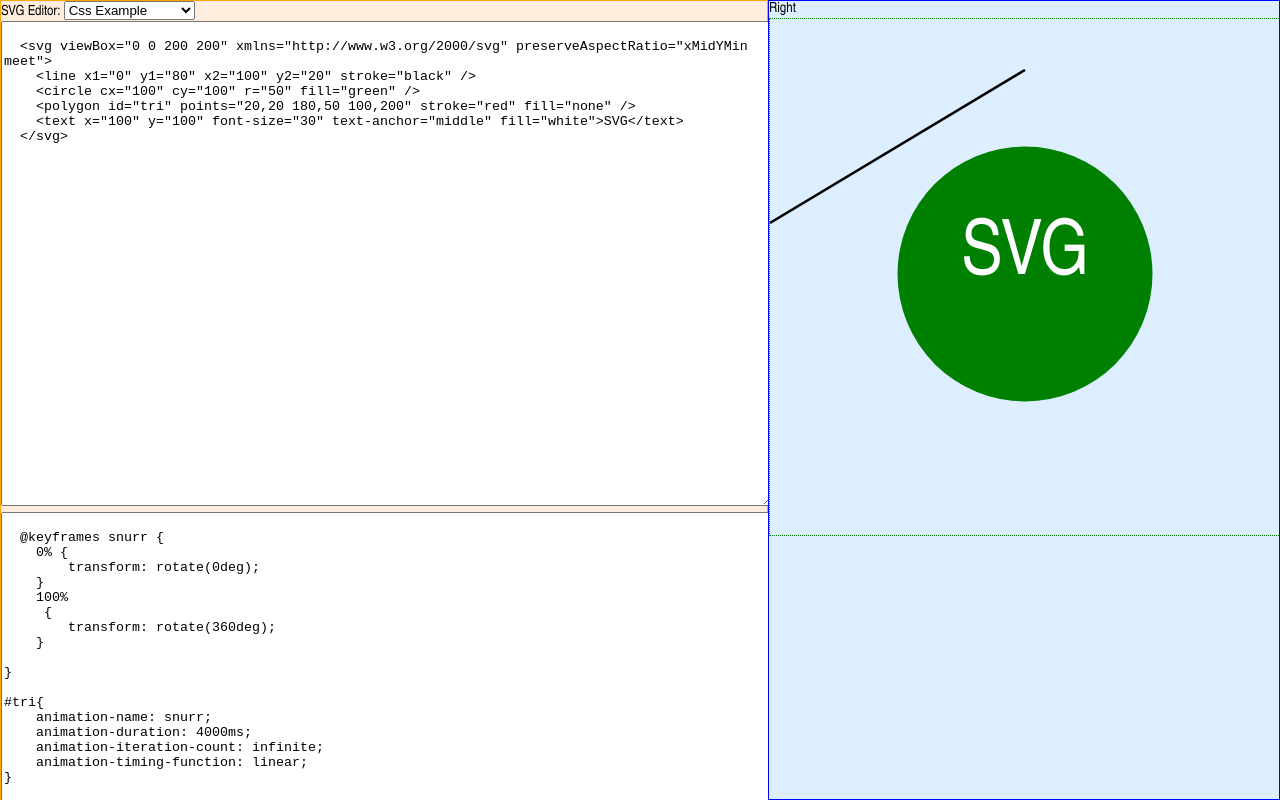
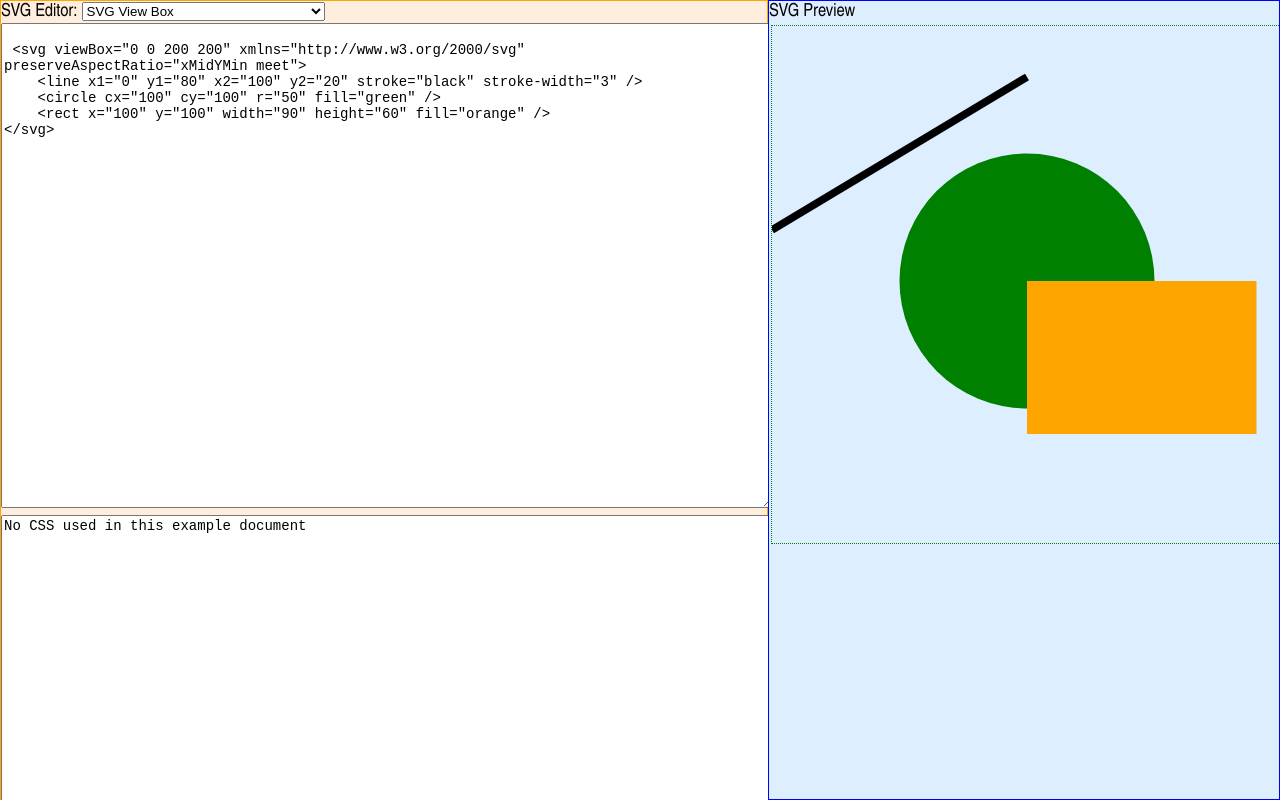
Before and after one commit to HGustavs/SVG-Demo, a plain HTML site: page index.html in a window 1280 px wide. Drawn offline with Linux system fonts and the light colour scheme.

Commit message:
Updated SVG Data

```diff
--- a/index.html
+++ b/index.html
@@ -9,6 +9,10 @@
     <style>
       body{
           font-family:Arial Narrow;
+          font-size:18px;
+      }
+
+      textarea{
           font-size:14px;
       }
 
@@ -45,6 +49,7 @@
       #content{
         width:100%;
         border:1px dotted green;
+        margin:2px;
       }
     </style>
     <style id="animStyle"></style>
@@ -105,7 +110,7 @@
       <textarea id="styleed" oninput="processStyleContent()"></textarea>
     </div>
     <div id="rightpane">
-      Right
+      SVG Preview
       <div id="content"></div>
     </div>
   </body>
--- a/svgdata.js
+++ b/svgdata.js
@@ -1,6 +1,67 @@
 var svgdata=[
   {
-    name:"Css Example",
+    name:"SVG View Box",
+    kind:0,
+    content:`
+ <svg viewBox="0 0 200 200" xmlns="http://www.w3.org/2000/svg" preserveAspectRatio="xMidYMin meet">
+    <line x1="0" y1="80" x2="100" y2="20" stroke="black" stroke-width="3" />
+    <circle cx="100" cy="100" r="50" fill="green" />
+    <rect x="100" y="100" width="90" height="60" fill="orange" />
+</svg>
+`,
+},
+  {
+    name:"SVG Primitives",
+    kind:0,
+    content:`
+<svg viewBox="0 0 200 200" xmlns="http://www.w3.org/2000/svg" preserveAspectRatio="xMidYMin meet">
+    <line x1="0" y1="80" x2="100" y2="20" stroke="black" stroke-width="3" />
+    <circle cx="100" cy="100" r="50" fill="green" />
+    <polygon points="20,20 180,50 100,200" stroke="red" fill="none" stroke-width="1" />
+    <text x="100" y="100" font-size="30" text-anchor="middle" fill="white">SVG</text>
+</svg>
+`,
+},
+{
+  name:"SVG Interface",
+  kind:0,
+  content:`
+<svg viewBox="0 0 200 200" xmlns="http://www.w3.org/2000/svg" preserveAspectRatio="xMidYMin meet">
+  <line x1="0" y1="80" x2="100" y2="20" stroke="black" />
+  <g onclick="alert('Hello 1!')">
+      <rect x="0" y="100" width="75" height="40" rx="5" fill="orange" />
+      <text x="35" y="124" font-size="15" text-anchor="middle" fill="white">Knapp!</text>
+  </g>
+  <g onclick="alert('Hello 2!')">
+      <rect x="120" y="155" width="75" height="40" rx="5" fill="orange" />
+      <text x="158" y="180" font-size="15" text-anchor="middle" fill="white">Knapp!</text>
+  </g>
+  <path d="M27.73,22.59L42.11,8.21c1.42-1.42,1.42-3.72,0-5.14c-1.42-1.42-3.72-1.42-5.14,0L22.59,17.45L8.21,3.07
+	c-1.42-1.42-3.72-1.42-5.14,0c-1.42,1.42-1.42,3.72,0,5.14l14.38,14.38L3.07,36.97c-1.42,1.42-1.42,3.72,0,5.14
+	c0.71,0.71,1.64,1.07,2.57,1.07c0.93,0,1.86-0.35,2.57-1.07l14.38-14.38l14.38,14.38c0.71,0.71,1.64,1.07,2.57,1.07
+	c0.93,0,1.86-0.36,2.57-1.07c1.42-1.42,1.42-3.72,0-5.14L27.73,22.59z" onclick="alert('Close!')" />
+</svg>
+`,
+},
+{
+    name:"SVG Properties",
+    kind:0,
+    content:`
+<svg viewBox="0 0 200 200" xmlns="http://www.w3.org/2000/svg" preserveAspectRatio="xMidYMin meet">
+    <defs>
+      <linearGradient id="Gradient1" x1="0" x2="0" y1="0" y2="1">
+        <stop offset="0%" stop-color="red"/>
+        <stop offset="50%" stop-color="black" />
+        <stop offset="60%" stop-color="blue"/>
+      </linearGradient>
+    </defs>
+    <rect id="r1" x="20" y="20" width="160" height="160" stroke="#000000" fill="url(#Gradient1)" />
+    <circle cx="100" cy="100" r="50" fill="url(#Gradient1)" stroke="green" stroke-width="4" stroke-width="3.0" />
+  </svg>
+  `
+  },
+  {
+    name:"Svg Transformations Origo",
     kind:1,
     content:`
   <svg viewBox="0 0 200 200" xmlns="http://www.w3.org/2000/svg" preserveAspectRatio="xMidYMin meet">
@@ -12,14 +73,12 @@ var svgdata=[
   `,
   style:`
   @keyframes snurr {
-    0% {
+    0%{
         transform: rotate(0deg);
     }
-    100%
-     {
+    100%{
         transform: rotate(360deg);
     }
-
 }
 
 #tri{
@@ -28,36 +87,78 @@ var svgdata=[
     animation-iteration-count: infinite;
     animation-timing-function: linear;
 }
-
   `
   },
   {
-      name:"SVG Basics",
-      kind:0,
-      content:`
- <svg viewBox="0 0 200 200" xmlns="http://www.w3.org/2000/svg" preserveAspectRatio="xMidYMin meet">
-      <line x1="0" y1="80" x2="100" y2="20" stroke="black" />
-      <circle cx="100" cy="100" r="50" fill="green" />
-      <polygon points="20,20 180,50 100,200" stroke="red" fill="none" />
-      <text x="100" y="100" font-size="30" text-anchor="middle" fill="white">SVG</text>
-  </svg>
-`,
-  },
-  {
-    name:"Viewbox Centered",
-    kind:0,
+    name:"Svg Transformations Viewbox Moved",
+    kind:1,
     content:`
 <svg viewBox="-100 -100 200 200" xmlns="http://www.w3.org/2000/svg" preserveAspectRatio="xMidYMin meet">
     <line x1="-20" y1="-20" x2="20" y2="20" stroke="black" />
     <line x1="20" y1="-20" x2="-20" y2="20" stroke="black" />
 
     <circle cx="100" cy="100" r="50" fill="green" />
-    <polygon points="-80,-80 80,0 20,100" stroke="red" fill="none" />
-    <text x="100" y="100" font-size="30" text-anchor="middle" fill="white">SVG</text>
+    <g id="tri">
+        <polygon points="-80,-80 80,0 20,100" stroke="red" fill="none" />
+        <text x="0" y="0" font-size="30" text-anchor="middle" fill="white">SVG</text>
+    </g>
 </svg>
 
 `,
+style:`
+@keyframes snurr {
+  0% {
+      transform: rotate(0deg);
+  }
+  100%
+   {
+      transform: rotate(360deg);
+  }
+
 }
+
+#tri{
+  animation-name: snurr;
+  animation-duration: 4000ms;
+  animation-iteration-count: infinite;
+  animation-timing-function: linear;
+}
+`},
+{
+  name:"Svg Rocket",
+  kind:1,
+  content:`
+  <svg viewBox="-100 -100 200 200" xmlns="http://www.w3.org/2000/svg" preserveAspectRatio="xMidYMin meet">
+  <g id="rocket">
+  <polygon fill="#A01010" stroke="#000000" stroke-width="1.5" stroke-miterlimit="10" points="-20,100 -30,0 -20,-40 0,-70 20,-40 30,0 20,100 -20,100 " />
+  <polygon fill="#C02020" stroke="#000000" stroke-width="1.5" stroke-miterlimit="10" points="-30,100 -30,70 -20,50 -20,80 " />
+  <polygon fill="#800000" stroke="#000000" stroke-width="1.5" stroke-miterlimit="10" points=" 30,100  30,70  20,50  20,80 " />     <circle fill="#A01010"  stroke="#000000" fill-rule="evenodd" clip-rule="evenodd" cx="0" cy="0" r="20" stroke-width="1.5" />
+   <circle fill="#30A0B0"  stroke="#000000" fill-rule="evenodd" clip-rule="evenodd" cx="0" cy="0" r="15" stroke-width="1.5" />
+  <g id="flame">
+    <polygon fill="#F08012" points="5,100 -5,100 -15,120 0,140 15,120 5,100 " />
+    <polygon fill="#F8AF2A" points="3,100 -3,100 -8,120 0,130 8,120 3,100 " />
+    <polygon fill="#FFFF44" points="1,100 -1,100 -4,110 0,120 4,110 1,100 " />
+  </g>
+</g>
+</svg>
+`,
+style:`
+@keyframes snurr {
+  0% {
+    transform: translate(0px,0px) scale(0.3) rotate(0deg)
+  }
+  100%{
+     transform: translate(0px,0px) scale(0.3) rotate(360deg);
+  }
+}
+#rocket{
+  animation-name: snurr;
+  animation-duration: 4000ms;
+  animation-iteration-count: infinite;
+  animation-timing-function: linear;
+  opacity:0.8;
+}
+`}
 
 
 
```
